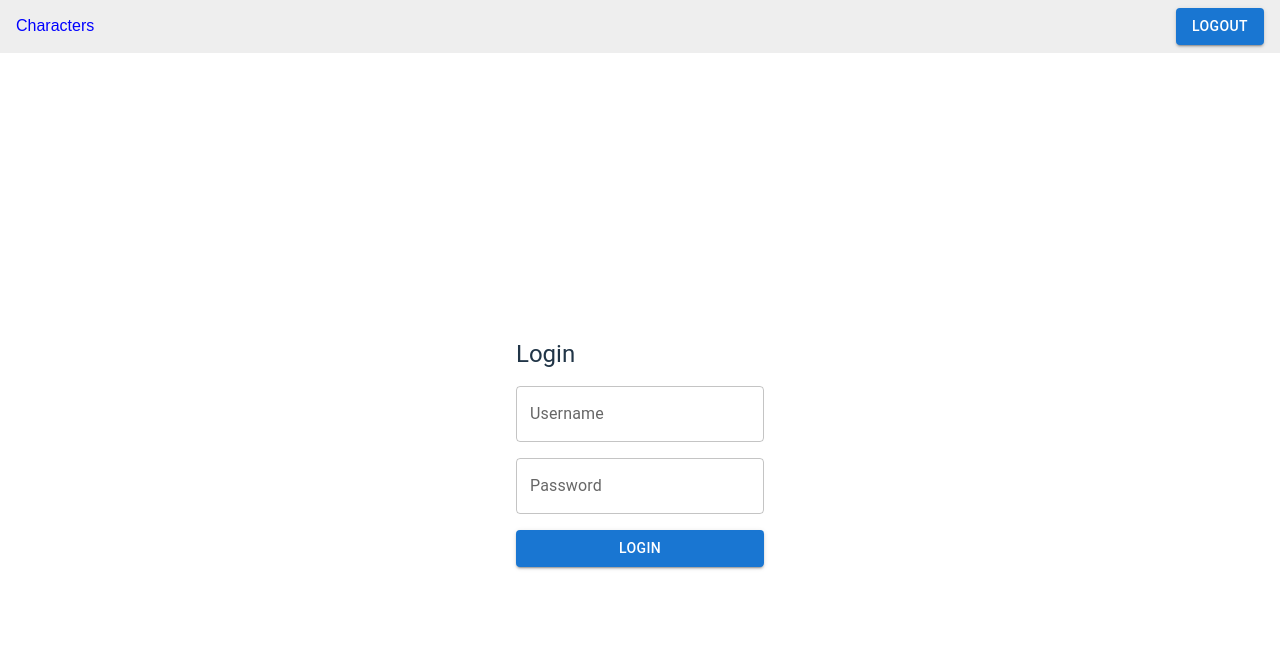
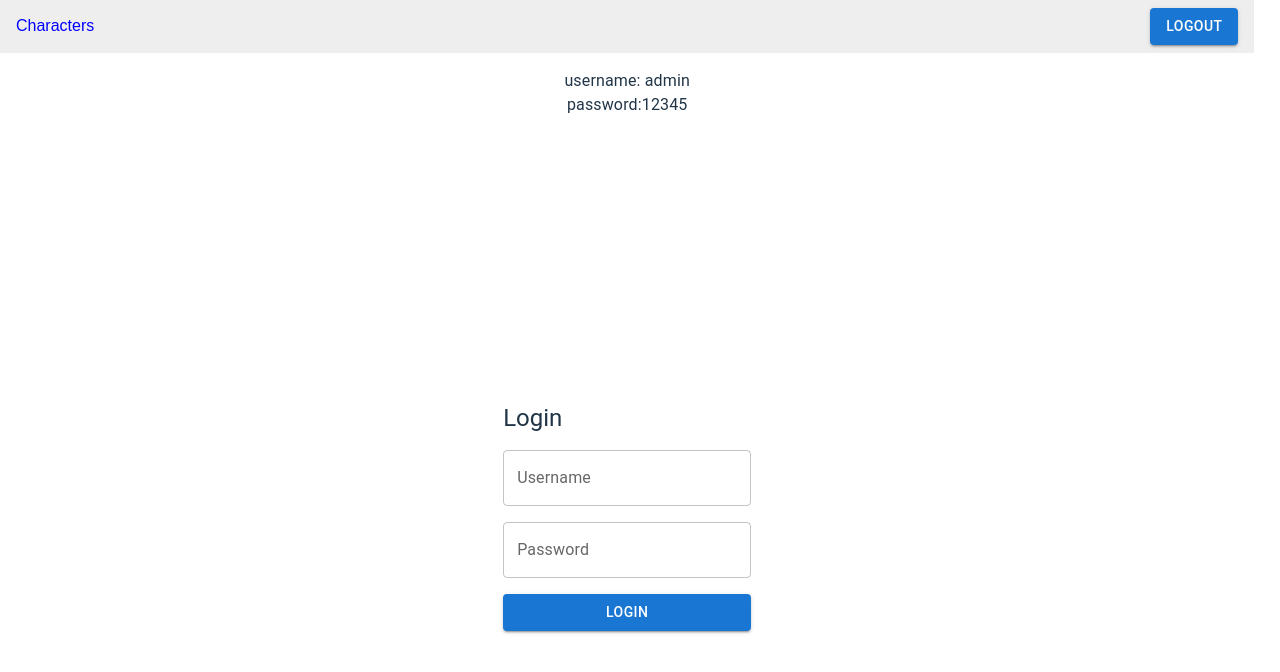
Before and after one commit to Hussein-Tarek/star-wars, a React (Vite) app: page /login in a window 1280 px wide. Shown: the top 672 px of the page. Built offline with nearby package versions, Linux system fonts and the light colour scheme.

Commit message:
color and images of card

```diff
--- a/src/components/CharacterCard.tsx
+++ b/src/components/CharacterCard.tsx
@@ -30,7 +30,9 @@ export const CharacterCard = ({
     <CardActionArea>
       <Box
         component="img"
-        src={`https://picsum.photos/seed/${character.name}/300/200`}
+        src={`https://picsum.photos/seed/${encodeURIComponent(
+          character.name.replace(/\s+/g, "-")
+        )}/300/200`}
         alt={character.name}
         sx={{ width: "100%", height: 200, objectFit: "cover" }}
       />
--- a/src/pages/CharactersPage.tsx
+++ b/src/pages/CharactersPage.tsx
@@ -27,6 +27,21 @@ const fetchPage = async (
 
 const fetchUrl = async (url: string) => axios.get(url).then((r) => r.data);
 
+export const speciesColors: Record<string, string> = {
+  Human: "#f5f5dc",
+  Droid: "#c0c0c0",
+  Wookiee: "#8b4513",
+  Rodian: "#006400",
+  Hutt: "#556b2f",
+  "Yoda's species": "#98fb98",
+  Trandoshan: "#cd853f",
+  "Mon Calamari": "#4682b4",
+  Ewok: "#deb887",
+  Sullustan: "#b0e0e6",
+  Neimodian: "#9acd32",
+  default: "#e0e0e0",
+};
+
 export default function CharactersPage() {
   const [page, setPage] = useState(1);
   const [search, setSearch] = useState("");
@@ -37,7 +52,6 @@ export default function CharactersPage() {
 
   const { allHomeWorlds, allFilms, allSpecies, isLoadingLookups } =
     useAllLookups();
-
   const { data, isLoading, isError } = useQuery<PaginatedResponse<Character>>({
     queryKey: ["people", page],
     queryFn: () => fetchPage(page),
@@ -141,15 +155,24 @@ export default function CharactersPage() {
       </Grid>
 
       <Grid container spacing={2} mt={2} justifyContent={"center"}>
-        {filtered.map((c: Character) => (
+        {filtered.map((c: Character) => {
+          const speciesName =
+            c.species.length && allSpecies[c.species[0]]
+              ? allSpecies[c.species[0]].name
+              : "default";
+
+          const speciesColor =
+            speciesColors[speciesName] || speciesColors["default"];
+          return (
             <Grid size={{ xs: 8, sm: 4, md: 3, lg: 2 }} key={c.url}>
               <CharacterCard
                 character={c}
                 onClick={(character: Character) => setSelected(character)}
-              speciesColor="white"
+                speciesColor={speciesColor}
               />
             </Grid>
-        ))}
+          );
+        })}
       </Grid>
 
       <Box mt={3} display="flex" justifyContent="center" alignItems="center">
@@ -216,7 +239,7 @@ function HomeWorldInfo({ url }: { url: string }) {
       <Typography>Name: {data?.name}</Typography>
       <Typography>Terrain: {data?.terrain}</Typography>
       <Typography>Climate: {data?.climate}</Typography>
-      <Typography>Residents: {data?.residents?.length ?? "?"}</Typography>
+      <Typography>Residents: {data?.residents?.length ?? "-"}</Typography>
     </>
   );
 }
--- a/src/pages/Login.tsx
+++ b/src/pages/Login.tsx
@@ -10,10 +10,23 @@ const Login = () => {
   const [p, setP] = useState("");
 
   return (
+    <>
+      <Box
+        sx={{
+          display: "flex",
+          justifyContent: "center",
+          alignItems: "center",
+          flexDirection: "column",
+          mt: 2,
+        }}
+      >
+        <Typography>username: admin</Typography>
+        <Typography>password:12345</Typography>
+      </Box>
       <Box
         sx={{
           height: "100vh",
-        width: "100vw",
+          width: "98vw",
           display: "flex",
           alignItems: "center",
           justifyContent: "center",
@@ -52,6 +65,7 @@ const Login = () => {
           </Button>
         </Box>
       </Box>
+    </>
   );
 };
 
```
Lines whose indentation alone changed are shown as unchanged.
